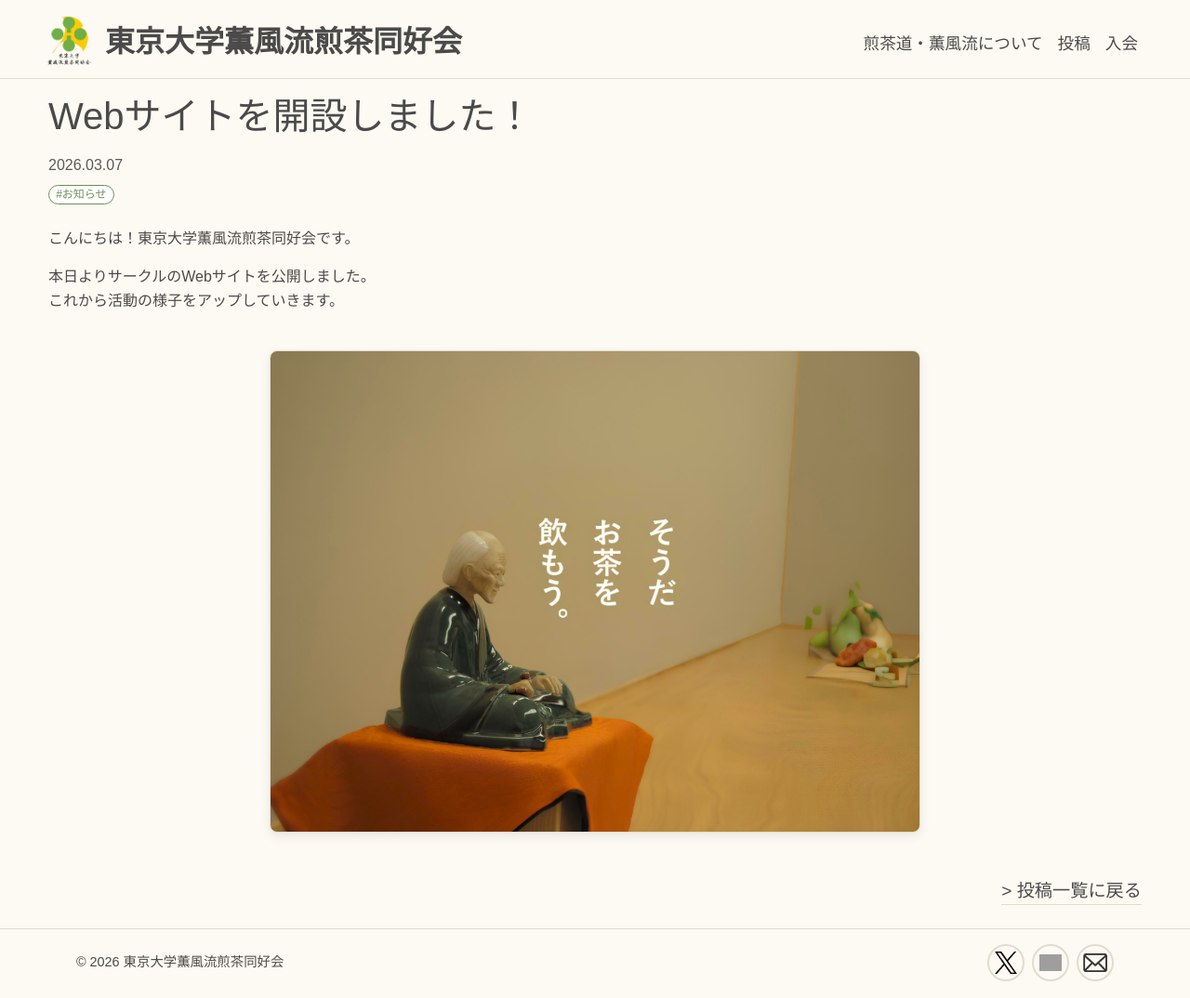
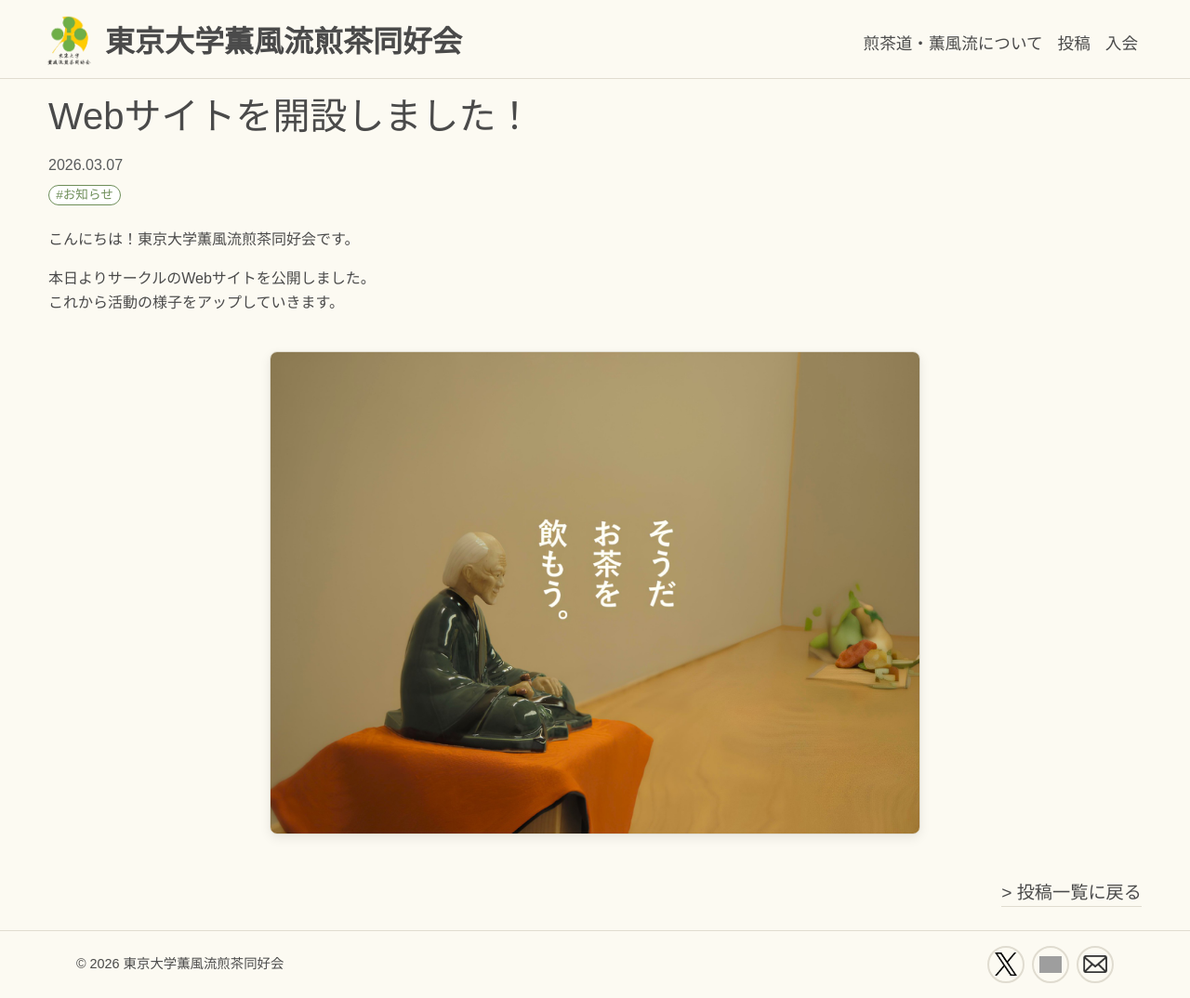
Before and after one commit to citrusml/sencha_ut, a Jekyll site: the page built from _posts/2026-03-07-website-launch.md, in a window 1280 px wide and 1074 px high. Shown: the whole window at 93% size. Built offline with Jekyll 4.4.1, drawn with Linux system fonts in a browser that asks for light colours; some web fonts are replaced; grey boxes are pictures that could not be loaded.

Commit message:
タグリストのクラス名を変更し、タグチップのフォントサイズを調整

```diff
--- a/_layouts/post.html
+++ b/_layouts/post.html
@@ -13,7 +13,7 @@ layout: default
   </div>
 
  {% if page.tags %}
-  <div class="mt-2 mb-4 me-3 d-flex flex-wrap gap-1">
+  <div class="post-tag-list mt-2 mb-4 me-3 d-flex flex-wrap gap-1">
     {% for tag in page.tags %}
     <a href="{{ '/gallery' | relative_url }}?tag={{ tag | url_encode }}" class="tag-chip tag-chip-link text-decoration-none">#{{ tag }}</a>
     {% endfor %}
--- a/assets/css/style.css
+++ b/assets/css/style.css
@@ -306,6 +306,10 @@ img {
   font-family: "Shippori Mincho", serif;
   font-weight: bold;
   font-size: 1.1rem;
+}
+
+.post-tag-list .tag-chip {
+  font-size: 0.85rem;
 }
 
 .post-tags-display {
```
